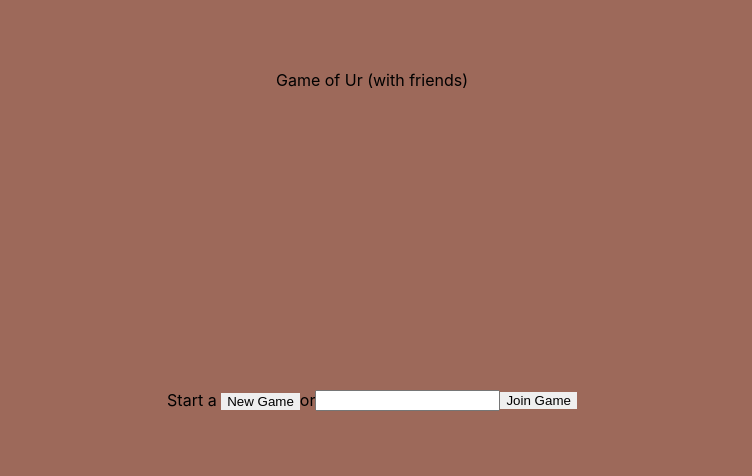
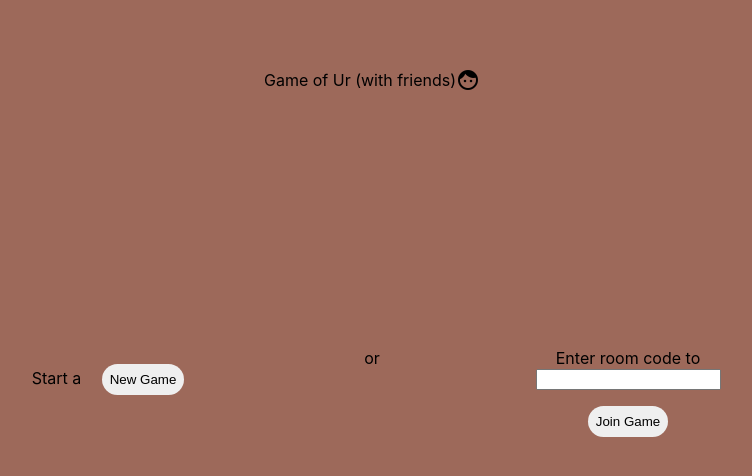
Before and after one commit to alex-808/ur.io, a React (Create React App) app in the folder client/: page / in a window 1280 px wide. Shown: the top 476 px of the page, without its empty margins (268-1020 px from the left). Built offline with nearby package versions, Linux system fonts and the light colour scheme; no server answers.

Commit message:
Additional button and LandingPage styling. Add transitional fade in effect to notifications

```diff
--- a/client/package.json
+++ b/client/package.json
@@ -11,6 +11,7 @@
     "@types/node": "^12.20.23",
     "@types/react": "^17.0.20",
     "@types/react-dom": "^17.0.9",
+    "@types/react-transition-group": "^4.4.3",
     "react": "^17.0.2",
     "react-dom": "^17.0.2",
     "react-scripts": "4.0.3",
--- a/client/src/App.scss
+++ b/client/src/App.scss
@@ -12,6 +12,9 @@
 .button {
   border: none;
   outline: none;
+  padding: 0.5rem;
+  margin: 1rem;
+  border-radius: 1rem;
 }
 
 .centering {
--- a/client/src/components/LandingPage.tsx
+++ b/client/src/components/LandingPage.tsx
@@ -16,19 +16,23 @@ const LandingPage: React.FC<Props> = ({ createNewGame, joinGame }) => {
     <>
       <header className="landing-header centering">
         Game of Ur (with friends)
+        <span className="material-icons">face</span>
       </header>
-      <div className="session-buttons centering">
+      <div className="session-buttons">
         <div>
           <span>Start a </span>
           <button className="button" onClick={createNewGame}>
             New Game
           </button>
         </div>
-        <div>or</div>
-        <input onChange={handleInputChange}></input>
-        <button className="button" onClick={joinGame.bind(null, joinRoomID)}>
-          Join Game
-        </button>
+        <div>or </div>
+        <div>
+          <div>Enter room code to</div>
+          <input onChange={handleInputChange}></input>
+          <button className="button" onClick={joinGame.bind(null, joinRoomID)}>
+            Join Game
+          </button>
+        </div>
       </div>
     </>
   )
--- a/client/src/components/LeaveButton.tsx
+++ b/client/src/components/LeaveButton.tsx
@@ -7,8 +7,9 @@ interface Props {
 const LeaveButton: React.FC<Props> = ({ leaveGame }) => {
   return (
     <div className="centering">
-      <button className="button" onClick={leaveGame}>
-        LeaveButton
+      <button className="button centering" onClick={leaveGame}>
+        <span className="material-icons">logout</span>
+        Leave Room
       </button>
     </div>
   )
--- a/client/src/components/NotificationPanel.tsx
+++ b/client/src/components/NotificationPanel.tsx
@@ -1,11 +1,25 @@
-import React from 'react'
+import React, { useEffect, useRef } from 'react'
+import { useState } from 'react'
 
 interface Props {
   notification: string
 }
 
 const NotificationPanel: React.FC<Props> = ({ notification }) => {
-  return <div className="notification-panel centering">{notification}</div>
+  const [className, setClassName] = useState('notification-panel')
+  const notificationRef = useRef('')
+  useEffect(() => {
+    if (notification !== notificationRef.current) {
+      setClassName('notification-panel-active')
+      notificationRef.current = notification
+      setTimeout(() => {
+        setClassName('notification-panel')
+      }, 1000)
+    } else {
+      setClassName('notification-panel')
+    }
+  }, [notification])
+  return <div className={`${className} centering`}>{notification}</div>
 }
 
 export { NotificationPanel }
--- a/client/src/styles/_Game.scss
+++ b/client/src/styles/_Game.scss
@@ -8,7 +8,7 @@
 }
 
 .game-button {
-  border-radius: 20%/50%;
+  border-radius: 5rem;
   height: 50%;
   width: 50%;
   display: flex;
--- a/client/src/styles/_LandingPage.scss
+++ b/client/src/styles/_LandingPage.scss
@@ -1,5 +1,9 @@
 .session-buttons {
   grid-area: middle-center;
+  display: grid;
+  grid-template-columns: 1fr 1fr 1fr;
+  justify-self: center;
+  align-self: center;
 }
 
 .landing-header {
--- a/client/src/styles/_NotificationPanel.scss
+++ b/client/src/styles/_NotificationPanel.scss
@@ -2,3 +2,17 @@
   grid-area: top-center;
   font-size: 1.25rem;
 }
+
+.notification-panel-active {
+  @extend .notification-panel;
+  animation: fadein 1s;
+}
+
+@keyframes fadein {
+  from {
+    opacity: 0;
+  }
+  to {
+    opacity: 1;
+  }
+}
--- a/client/src/styles/_PlayerScore.scss
+++ b/client/src/styles/_PlayerScore.scss
@@ -14,6 +14,6 @@
 
 .active {
   padding: 10%;
-  border-radius: 50%;
+  border-radius: 8rem;
   background-color: var(--activePlayerColor);
 }
```
Also changed, not shown: 1 other file (tests, documents, lock files or other folders).
